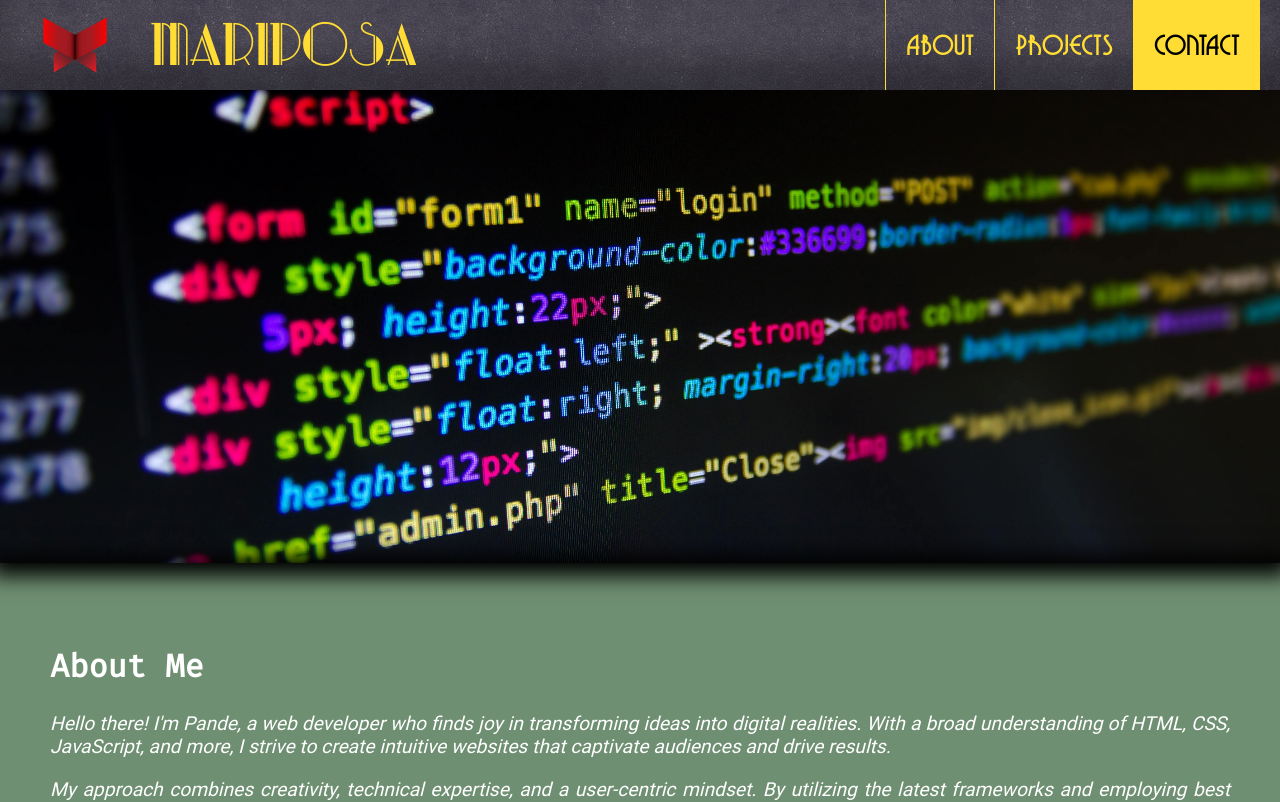
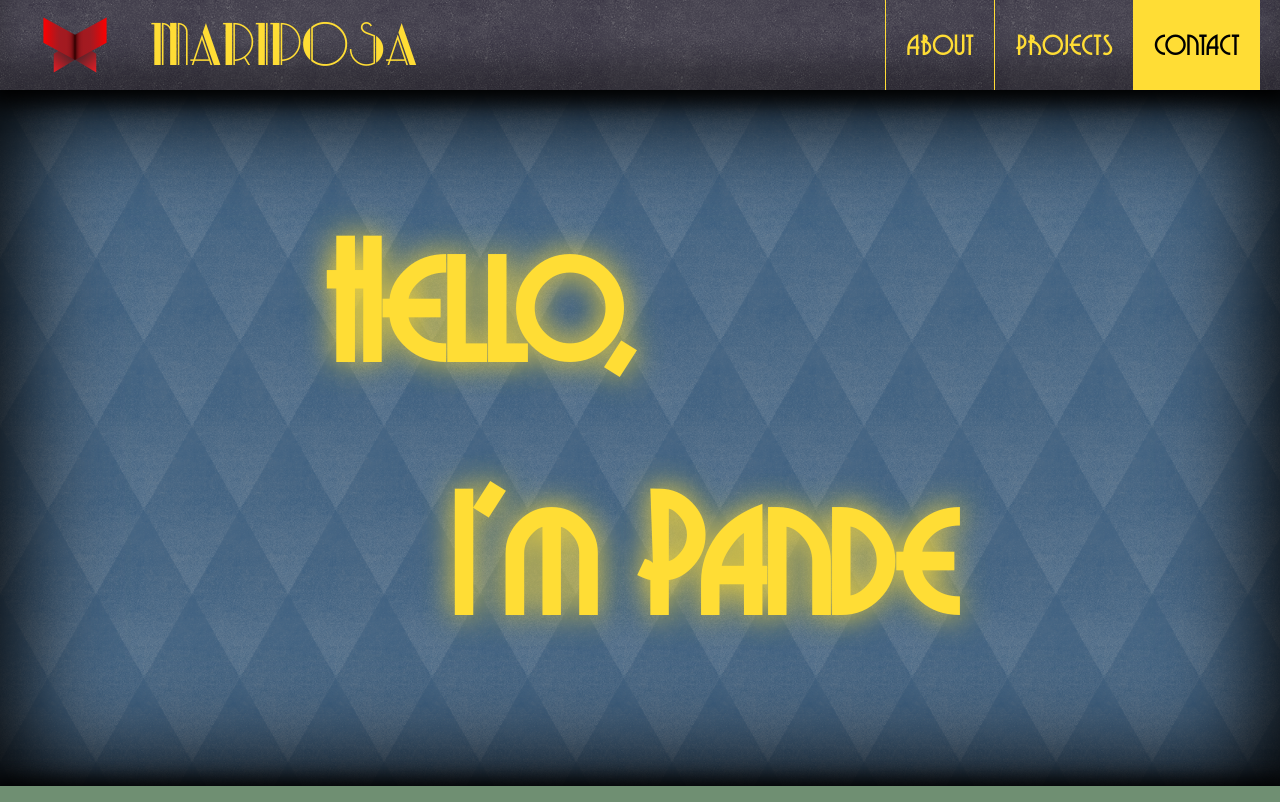
Before and after one commit to Duesenberg/personal-portfolio, a React (Create React App) app: page / in a window 1280 px wide. Shown: the top 802 px of the page. Built offline with nearby package versions, Linux system fonts and the light colour scheme.

Commit message:
Update Banner
Changed the banner picture to a welcome text that has a flickering
animation, added a different background as well.

```diff
--- a/src/App.js
+++ b/src/App.js
@@ -5,6 +5,7 @@ import Projects from './components/Projects';
 import Contact from './components/Contact';
 import Footer from './components/Footer';
 import userEvent from '@testing-library/user-event';
+import Banner from './components/Banner';
 
 function App() {
   const handleClick = (e) => {
@@ -65,12 +66,7 @@ function App() {
       <Header handleClick={handleClick} />
 
       <div className='main'>
-        <section className="banner">
-          <img
-            src={require('./images/banner-pandepopovski.jpg')}
-            alt='screenshot of code being written' />
-        </section>
-
+        <Banner />
         <About />
         <Projects />
         <Contact />
--- /dev/null
+++ b/src/components/Banner.js
@@ -0,0 +1,16 @@
+import React from "react";
+import { useEffect } from "react";
+import { useState } from "react";
+
+export default function Banner () {
+  return(
+    <section
+      className="banner"
+      aria-label="banner">
+      <div>
+        <h1>Hello,</h1>
+        <h1>I'm Pande</h1>
+      </div>
+    </section>
+  )
+}
--- a/src/index.js
+++ b/src/index.js
@@ -4,7 +4,8 @@ import App from './App';
 import './style/style.scss';
 import './style/style-mobile.scss';
 import './style/style-tablet.scss';
-import './style/header.scss'
+import './style/header.scss';
+import './style/banner.scss';
 
 const root = ReactDOM.createRoot(document.getElementById('root'));
 root.render(
--- /dev/null
+++ b/src/style/banner.scss
@@ -0,0 +1,88 @@
+@font-face {
+  font-family: 'Grenadier';
+  src: url('../fonts/GrenadierNF.ttf');
+}
+
+@keyframes flicker {
+  from {
+    color: rgb(255, 221, 53);
+    text-shadow: 0px 0px 30px rgb(255, 221, 53);
+  }
+  40% {
+    color: rgb(255, 221, 53);
+    text-shadow: 0px 0px 30px rgb(255, 221, 53);
+  }
+  43% {
+    color: rgb(193, 167, 39);
+    text-shadow: 0px 0px 0px rgb(255, 221, 53);
+  }
+  46% {
+    color: rgb(236, 205, 50);
+    text-shadow: 0px 0px 10px rgb(236, 205, 50);
+  }
+  60% {
+    color: rgb(236, 205, 50);
+    text-shadow: 0px 0px 10px rgb(236, 205, 50);
+  }
+  63% {
+    color: rgb(193, 167, 39);
+    text-shadow: 0px 0px 0px rgb(255, 221, 53);
+  }
+  66% {
+    color: rgb(255, 221, 53);
+    text-shadow: 0px 0px 20px rgb(255, 221, 53);
+  }
+  69% {
+    color: rgb(255, 221, 53);
+    text-shadow: 0px 0px 20px rgb(255, 221, 53);
+  }
+  71% {
+    color: rgb(193, 167, 39);
+    text-shadow: 0px 0px 0px rgb(255, 221, 53);
+  }
+  74% {
+    color: rgb(255, 221, 53);
+    text-shadow: 0px 0px 30px rgb(255, 221, 53);
+  }
+  to {
+    color: rgb(255, 221, 53);
+    text-shadow: 0px 0px 30px rgb(255, 221, 53);
+  }
+}
+
+.main {
+  section {
+    &.banner {
+      width: 100%;
+      height: 87vh;
+      display: flex;
+      background-color: #285580;
+      background-image: url('../images/banner-pande.png'),
+                        url('../images/mooning.png');
+      background-size: 7.5%;
+      box-shadow: inset 0px 0px 100px 20px black;
+      display: flex;
+      justify-content: center;
+      align-items: center;
+
+      div {
+        display: flex;
+        flex-direction: column;
+        gap: 8vh;
+        position: relative;
+        h1 {
+          margin: 0;
+          padding: 0;
+
+          font-family: Grenadier;
+          font-size: calc(3.5rem + 8vw);
+          animation: flicker 3s infinite;
+
+          &+ h1 {
+            padding-left: 10vw;
+          }
+        }
+      }
+    }
+  }
+}
--- a/src/style/header.scss
+++ b/src/style/header.scss
@@ -18,8 +18,8 @@ header {
     align-items: stretch;
     background-color: #2a2537;
     background-image: url('../images/mooning.png');
-    box-shadow: 0px 3px 20px 10px black;
-    box-shadow: inset 0px -30px 30px rgb(0, 0, 0, .3);
+    box-shadow: 0px 3px 20px 10px black,
+                inset 0px -30px 30px rgb(0, 0, 0, .3);
 
     div.left-side {
       display: flex;
--- a/src/style/style.scss
+++ b/src/style/style.scss
@@ -36,18 +36,6 @@ body {
 
 .main {
   flex: 1;
-
-  section {
-    &.banner {
-      display: flex;
-
-      img {
-        width: 100%;
-        height: auto;
-        box-shadow: 0px 3px 20px 10px black;
-      }
-    }
-  }
 
   section {
     &.about {
```
Also changed, not shown: src/images/banner-pande.png (added), src/images/banner-pandepopovski.jpg (deleted).
